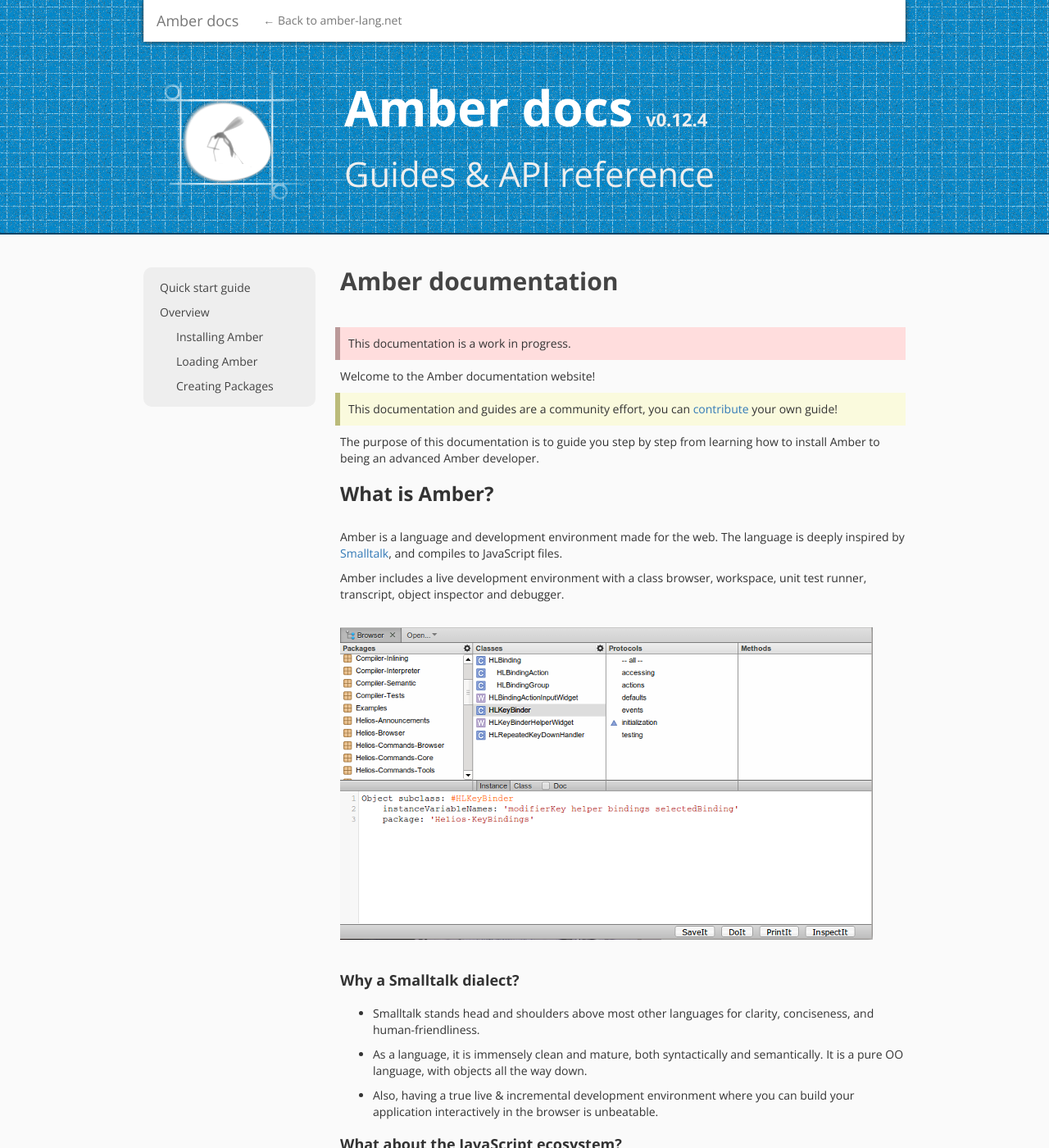
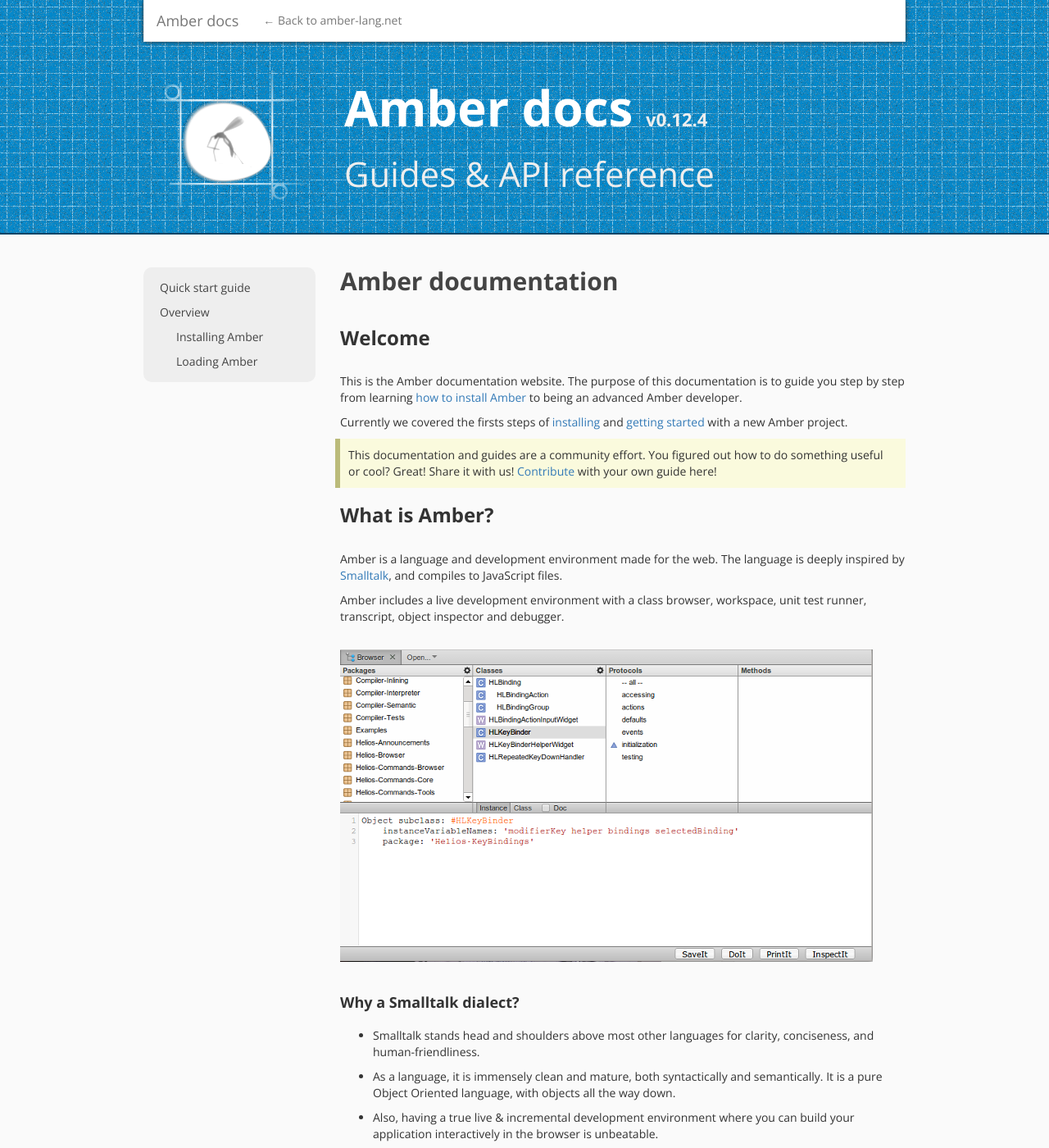
Before and after one commit to amber-smalltalk/amber-documentation, a Jekyll site: the page built from index.md, in a window 1280 px wide and 1400 px high. Shown: the whole window at 82% size. Built offline with Jekyll 4.4.1, drawn with Linux system fonts in a browser that asks for light colours; nearby versions of some CDN libraries.

Commit message:
chore(intro): reviews intro message (less defensive and more inviting); adds links to mentioned actions to enhance call to action

```diff
--- a/index.md
+++ b/index.md
@@ -5,20 +5,15 @@ hide: true
 next: getting-started.html
 ---
 
-<p class="warning">
-This documentation is a work in progress.
-</p>
+### Welcome
 
-Welcome to the Amber documentation website!
+This is the Amber documentation website. The purpose of this documentation is to guide you step by step from learning <a href="/installing.html">how to install Amber</a> to being an advanced Amber developer.
+
+Currently we covered the firsts steps of <a href="/installing.html">installing</a> and <a href="/getting-started.html">getting started</a> with a new Amber project.
 
 <p class="note">
-This documentation and guides are a community effort, you can
-<a href="https://github.com/amber-smalltalk/amber-documentation">contribute</a> your
-own guide!
+This documentation and guides are a community effort. You figured out how to do something useful or cool? Great! Share it with us! <a href="https://github.com/amber-smalltalk/amber-documentation">Contribute</a> with your own guide here!
 </p>
-
-The purpose of this documentation is to guide you step by step from
-learning how to install Amber to being an advanced Amber developer.
 
 ### What is Amber?
 
@@ -39,7 +34,7 @@ debugger.
 clarity, conciseness, and human-friendliness.
 
 - As a language, it is immensely clean and mature, both syntactically
-and semantically. It is a pure OO language, with objects all the way
+and semantically. It is a pure Object Oriented language, with objects all the way
 down.
 
 - Also, having a true live & incremental development environment where
@@ -54,3 +49,5 @@ object.
 
 Evaluating JavaScript object methods is transparent and makes using
 libraries a breeze.
+
+<a href="/installing.html">Installing Amber</a>
```
Also changed, not shown: 1-getting-started.md (+1 -1 lines), overview/loading-packages.md (deleted, +0 -11 lines), README.md.
